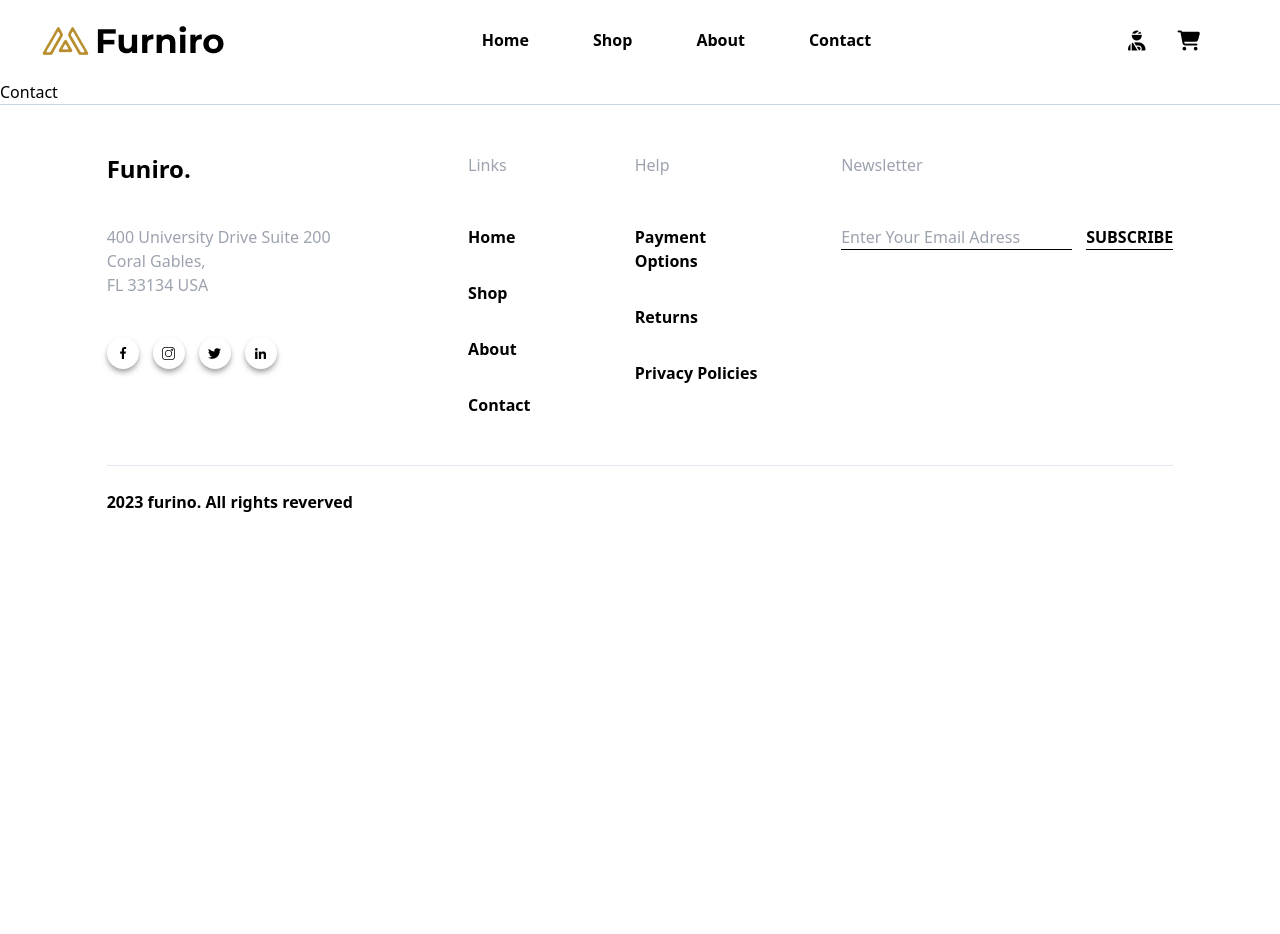
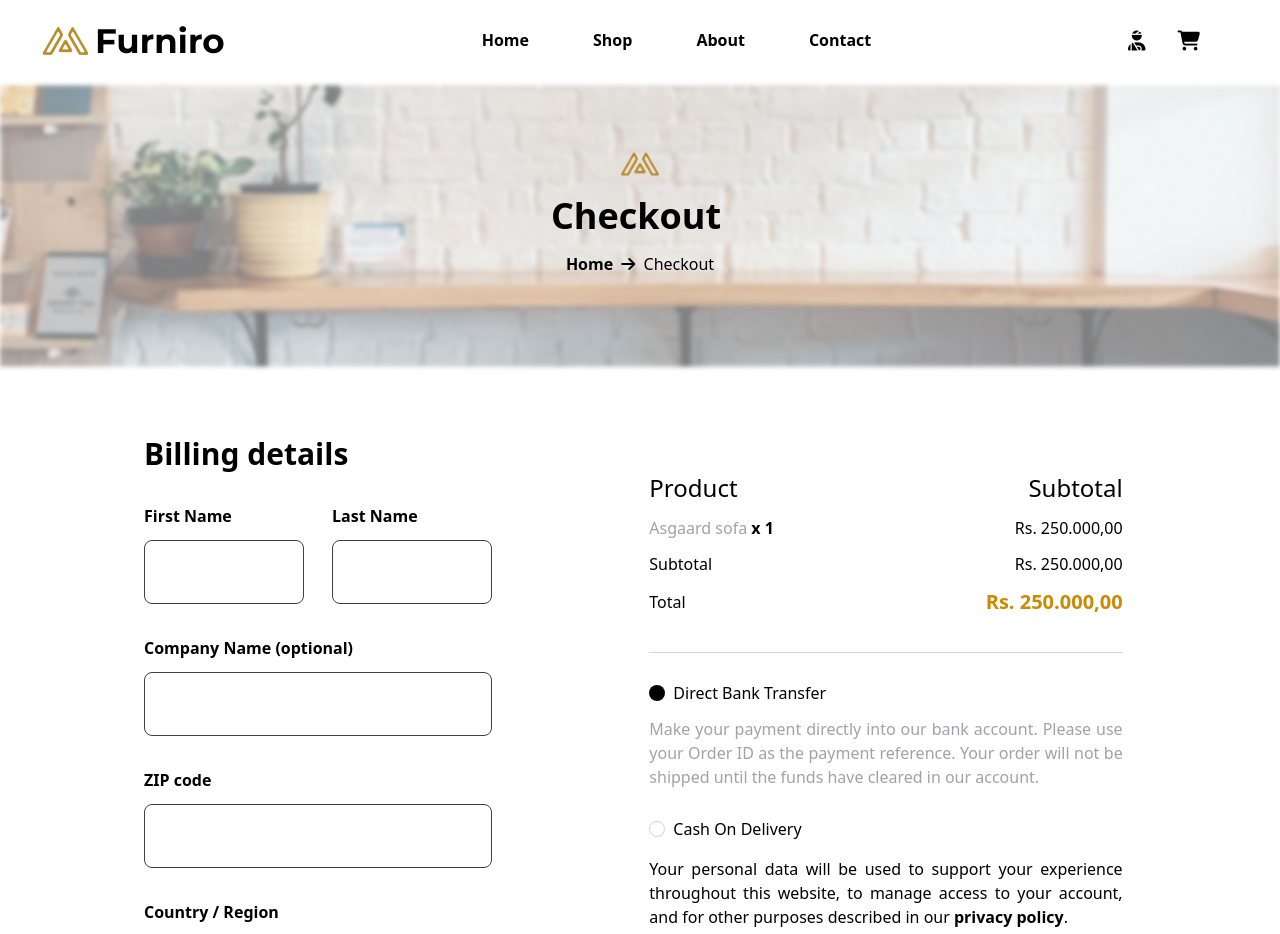
Before and after one commit to leogarcia2004/ECOMMERCE-FURNIRO, a React (Vite) app: page /checkout in a window 1280 px wide. Shown: the top 934 px of the page. Before the commit the page ends 800 px from the top, so only its background shows below. Built offline with nearby package versions, Linux system fonts and the light colour scheme.

Commit message:
Finalizando página Checkout

```diff
--- a/src/App.tsx
+++ b/src/App.tsx
@@ -6,6 +6,7 @@ import Contact from '../src/components/Contact/Contact'
 import Footer from './components/Footer'
 import ProductSelected from './components/Product/ProductSelected'
 import Cart from './components/Cart/Cart'
+import Checkout from './components/Checkout/Checkout'
 
 function App() {
 
@@ -18,7 +19,7 @@ function App() {
         <Route path="/shop" element={<Shop /> } />
         <Route path="/productselected" element={<ProductSelected />} />
         <Route path="/cart" element={<Cart />} />
-        <Route path="/checkout" element={<Contact /> } />
+        <Route path="/checkout" element={<Checkout /> } />
         <Route path="/contact" element={<Contact /> } />
       </Routes>
       <Footer />
--- /dev/null
+++ b/src/components/Checkout/Checkout.tsx
@@ -0,0 +1,147 @@
+
+
+import React from 'react'
+import ImagemApresentacaoPage from '../ImagemApresentacaoPage'
+import Informacoes from '../Informacoes'
+import { FormEvent } from 'react'
+import { useState } from 'react'
+import { set } from 'react-hook-form'
+
+const Checkout = () => {
+
+    const [firstName, setFirstName] = useState<string>('')
+    const [lastName, setLastName] = useState<string>('')
+    const [company, setCompany] = useState<string>('')
+    const [zipcode, setZipcode] = useState<string>('')
+    const [countryeRegion, setCountryeRegion] = useState<string>('')
+    const [address, setAddress] = useState<string>('')
+    const [townecity, setTownecity] = useState<string>('')
+    const [province, setProvince] = useState<string>('')
+    const [addaddress, setAddaddress] = useState<string>('')
+    const [emailaddress, setEmailaddress] = useState<string>('')
+    const [message, setMessage] = useState<string>('')
+
+
+
+    const handleSubmit = (e: FormEvent) => {
+
+        e.preventDefault()
+
+        setFirstName('')
+        setLastName('')
+        setCompany('')
+        setZipcode('')
+        setCountryeRegion('')
+        setAddress('')
+        setTownecity('')
+        setProvince('')
+        setAddaddress('')
+        setEmailaddress('')
+        setMessage('')
+      }
+
+  return (
+    <div>
+        <ImagemApresentacaoPage title="Checkout" />
+        <section className='my-16 flex md:justify-center'>
+            <form onSubmit={handleSubmit} className='flex flex-col md:items-start items-center md:ml-36 md:flex-wrap md:h-[1320px]'>
+
+                <h1 className='font-bold text-3xl mb-8'>Billing details</h1>
+
+                <div className='w-fit flex flex-col gap-8'>
+                    <div className='flex gap-7'>
+                        <div className='flex flex-col gap-3'>
+                            <label className='font-semibold' htmlFor='firstname'>First Name</label>
+                            <input value={firstName} onChange={(e) => setFirstName(e.target.value)}  className='appearance-none pl-3 text-zinc-500 focus:outline-none border rounded-lg border-neutral-700 w-40 h-16' required type='text'  id='firstname' />
+                        </div>
+                        <div className='flex flex-col gap-3'>
+                            <label className='font-semibold' htmlFor='lastname'>Last Name</label>
+                            <input value={lastName} onChange={(e) => setLastName(e.target.value)} className='appearance-none pl-3 text-zinc-500 focus:outline-none border rounded-lg border-neutral-700 w-40 h-16' required type='text' id='lastname' />
+                        </div>
+                    </div>
+
+                    <div className='flex flex-col gap-3'>
+                        <label className='font-semibold' htmlFor='company'>Company Name (optional)</label>
+                        <input value={company} onChange={(e) => setCompany(e.target.value)} className='appearance-none pl-3 text-zinc-500 focus:outline-none border rounded-lg border-neutral-700 h-16 w-full' type='text' id='company' />
+                    </div>
+                    <div className='flex flex-col gap-3'>
+                        <label className='font-semibold' htmlFor='zipcode'>ZIP code</label>
+                        <input value={zipcode} onChange={(e) => setZipcode(e.target.value)} className='appearance-none pl-3 text-zinc-500 focus:outline-none border rounded-lg border-neutral-700 h-16 w-full' required type='text' id='zipcode' />
+                    </div>
+                    <div className='flex flex-col gap-3'>
+                        <label className='font-semibold' htmlFor='countryeregion'>Country / Region</label>
+                        <input value={countryeRegion} onChange={(e) => setCountryeRegion(e.target.value)} className='appearance-none pl-3 text-zinc-500 focus:outline-none border rounded-lg border-neutral-700 h-16 w-full' required type='text' id='countryeregion' />
+                    </div>
+                    <div className='flex flex-col gap-3'>
+                        <label className='font-semibold' htmlFor='address'>Street address</label>
+                        <input value={address} onChange={(e) => setAddress(e.target.value)} className='appearance-none pl-3 text-zinc-500 focus:outline-none border rounded-lg border-neutral-700 h-16 w-full' required type='text' id='address' />
+                    </div>
+                    <div className='flex flex-col gap-3'>
+                        <label className='font-semibold' htmlFor='townecity'>Town / City</label>
+                        <input value={townecity} onChange={(e) =>  setTownecity(e.target.value)} className='appearance-none pl-3 text-zinc-500 focus:outline-none border rounded-lg border-neutral-700 h-16 w-full' required type='text' id='townecity' />
+                    </div>
+                    <div className='flex flex-col gap-3'>
+                        <label className='font-semibold' htmlFor='province'>Province</label>
+                        <input value={province} onChange={(e) => setProvince(e.target.value)} className='appearance-none pl-3 text-zinc-500 focus:outline-none border rounded-lg border-neutral-700 h-16 w-full' required type='text' id='province' />
+                    </div>
+                    <div className='flex flex-col gap-3'>
+                        <label className='font-semibold' htmlFor='addaddress'>Add-on address</label>
+                        <input value={addaddress} onChange={(e) => setAddaddress(e.target.value)} className='appearance-none pl-3 text-zinc-500 focus:outline-none border rounded-lg border-neutral-700 h-16 w-full' required type='text' id='addaddress' />
+                    </div>
+                    <div className='flex flex-col gap-3'>
+                        <label className='font-semibold' htmlFor='emailadress'>Email address</label>
+                        <input value={emailaddress} onChange={(e) => setEmailaddress(e.target.value)} className='appearance-none pl-3 text-zinc-500 focus:outline-none border rounded-lg border-neutral-700 h-16 w-full' required type='email' id='emailaddress' />
+                    </div>
+                    <div>
+                        <input value={message} onChange={(e) => setMessage(e.target.value)} className='appearance-none pl-3 text-zinc-500 focus:outline-none border rounded-lg border-neutral-700 h-16 w-full' required placeholder='Digite uma mensagem aqui...' type='text' id='lastname' />
+                    </div>
+                </div>
+
+                <div className='w-5/12'>
+                    <div className='flex py-9 flex-col gap-3 border-b border-zinc-300'>
+                        <div className='flex justify-between gap-9 font-medium text-2xl'>
+                            <span>Product</span>
+                            <span>Subtotal</span>
+                        </div>
+                        <div className='flex gap-16 justify-between'>
+                            <span className='text-zinc-400'>Asgaard sofa <strong className='text-black'>x 1</strong></span>
+                            <span> Rs. 250.000,00</span>
+                        </div>
+                        <div className='flex gap-16 justify-between'>
+                            <span className='font-medium'>Subtotal</span>
+                            <span>Rs. 250.000,00</span>
+                        </div>
+                        <div className='flex items-center gap-16 justify-between'>
+                            <span className='font-medium'>Total</span>
+                            <span className='text-xl font-bold text-yellow-600'>Rs. 250.000,00</span>
+                        </div>
+                    </div>
+
+                    <div className='pt-7 flex items-center flex-col gap-7'>
+                        <div className='flex flex-col gap-3 items-start'>
+                            <div className='flex items-center required gap-2 '>
+                                <input className='focus:font-medium appearance-none rounded-full h-4 w-4 border border-gray-300 checked:bg-black checked:border-transparent focus:outline-none' type="radio" name="buy" id="bank" checked/>
+                                <label htmlFor="bank">Direct Bank Transfer</label>
+                            </div>
+                            <p className='text-zinc-400 text-justify'>Make your payment directly into our bank account. Please use your Order ID as the payment reference. Your order will not be shipped until the funds have cleared in our account.</p>
+                        </div>
+
+                        <div className='flex flex-col gap-4 items-start'>
+                            <div className='flex items-center required gap-2 '>
+                                <input className='focus:font-medium appearance-none rounded-full h-4 w-4 border border-gray-300 checked:bg-black checked:border-transparent focus:outline-none' type="radio" name="buy" id="cash" />
+                                <label  htmlFor="cash">Cash On Delivery</label>
+                            </div>
+                            <p className='text-black text-justify'>Your personal data will be used to support your experience throughout this website, to manage access to your account, and for other purposes described in our <strong className='text-black'>privacy policy</strong>.</p>
+                        </div>
+
+                        <button type='submit' className='w-fit md:py-3 py-2 md:px-24 px-12 mt-2 border border-black rounded-xl font-medium text-neutral-900'>Place order</button>
+                    </div>
+                </div>
+            </form>
+        </section>
+        <Informacoes />
+    </div>
+  )
+}
+
+export default Checkout
```
